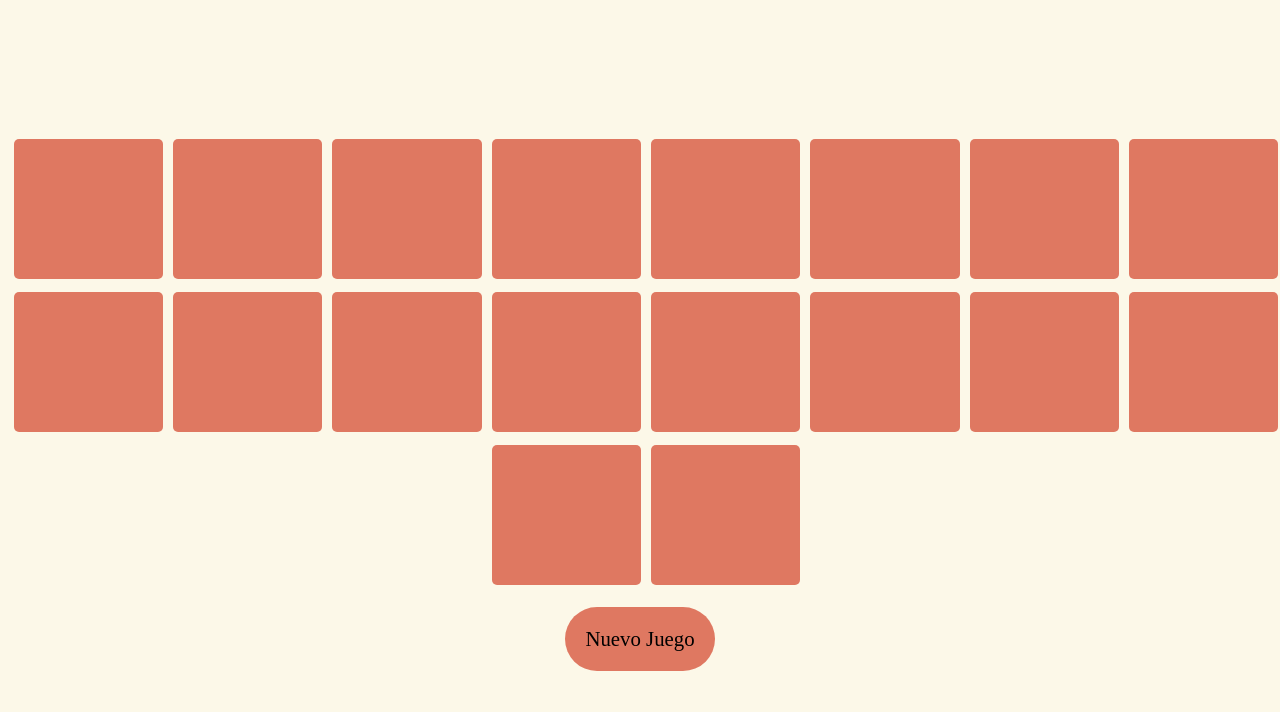
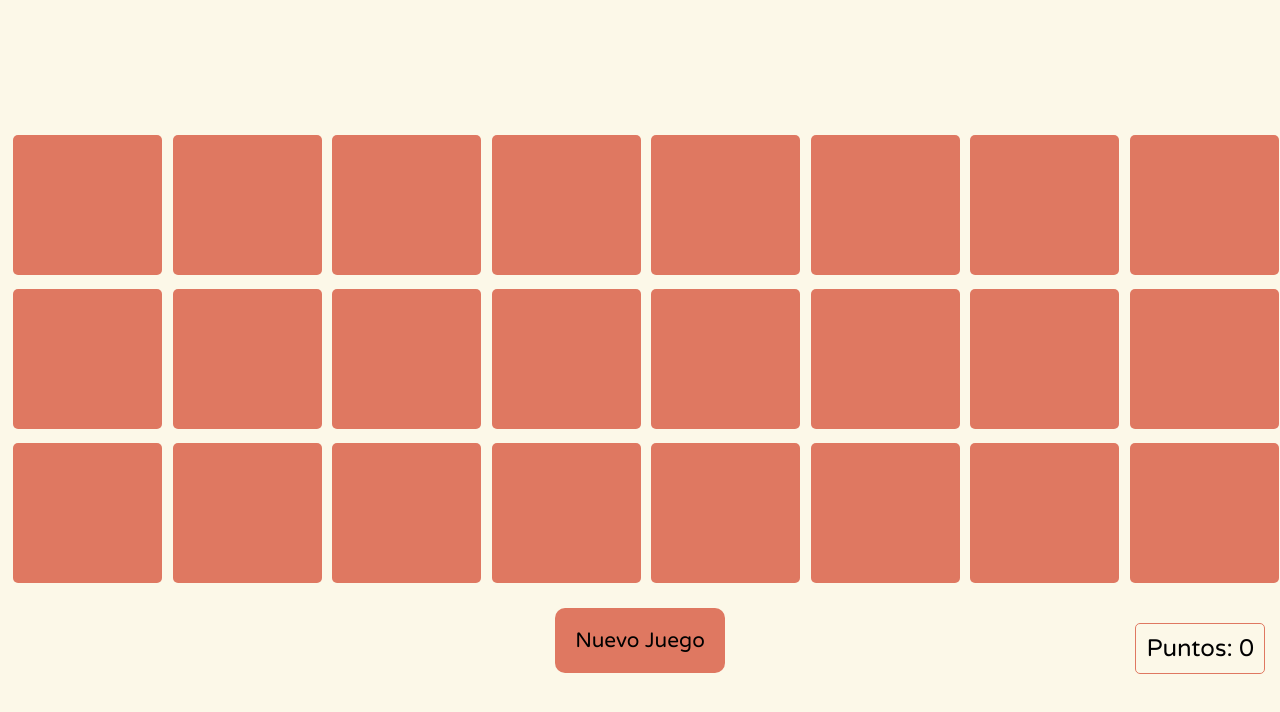
Before and after one commit to JuanBarco4/Tarjetas-m, a plain HTML site: page index.html in a window 1280 px wide. Drawn offline with Linux system fonts and the light colour scheme.

Commit message:
Logica de punteo hecha

```diff
--- a/css/tarjetas.css
+++ b/css/tarjetas.css
@@ -5,6 +5,7 @@
 
 * {
     transition: all 0.3s;
+    font-family: 'Varela Round', sans-serif;
 }
 
 body {
@@ -37,7 +38,7 @@ div {
 .tarjeta {
     position: relative;
     transform-style: preserve-3d;
-    animation: iniciar 5s;
+    animation: iniciar 3s;
 }
 
 .cara {
@@ -63,6 +64,36 @@ div {
     cursor: pointer;
     background: #DF7861;
     padding: 20px;
-    border-radius: 50px;
+    border-radius: 10px;
     font-size: 130%;
 }
+
+.nuevo-juego:hover {
+    background: #f3927c;
+}
+
+#puntos {
+    display: inline-block;
+    display: flex;
+    align-self: flex-end;
+    margin-right: 15px;
+    margin-top: -50px;
+    font-size: 150%;
+    margin-left: 30px;
+    padding: 10px;
+    border: 1px solid #DF7861;
+    border-radius: 5px;
+}
+
+@keyframes iniciar {
+
+    20%,
+    90% {
+        transform: rotateY(180deg);
+    }
+
+    0%,
+    100% {
+        transform: rotateY(0deg);
+    }
+}
--- a/index.html
+++ b/index.html
@@ -6,7 +6,9 @@
     <title>Memoria</title>
     <link rel="stylesheet" href="css/tarjetas.css">
 
-    <link rel="stylesheet" href="https://cdnjs.cloudflare.com/ajax/libs/font-awesome/5.15.3/css/all.min.css">
+    <link rel="preconnect" href="https://fonts.googleapis.com">
+    <link rel="preconnect" href="https://fonts.gstatic.com" crossorigin>
+    <link href="https://fonts.googleapis.com/css2?family=Varela+Round&display=swap" rel="stylesheet">
 </head>
 
 <body>
@@ -19,6 +21,11 @@
         Nuevo Juego
     </div>
 
+
+    <div id="puntos">
+        Puntos: 0
+    </div>
+
     <script src="./js/main.js"></script>
 </body>
 </html>
--- a/js/main.js
+++ b/js/main.js
@@ -1,20 +1,23 @@
+let puntos;
 let iconos = []
-        let selecciones = []
+let selecciones = []
 
         generarTablero()
 
         function cargarIconos() {
             iconos = [
-                '🍇','🍈','🍉','🍊','🍋','🍌','🍍','🥭','🍎'
+                '🍇','🍈','🍉','🍊','🍋','🍌','🍍','🥭','🍎','🥥','🍒','🍏'
             ]
         }
 
         function generarTablero() {
+            puntos = 0
+            document.getElementById("puntos").innerHTML = "Puntos: " + puntos
             cargarIconos()
             selecciones = []
             let tablero = document.getElementById("tablero")
             let tarjetas = []
-            for (let i = 0; i < 18; i++) {
+            for (let i = 0; i < 24; i++) {
                 tarjetas.push(`
                 <div class="area-tarjeta" onclick="seleccionarTarjeta(${i})">
                     <div class="tarjeta" id="tarjeta${i}">
@@ -61,6 +64,8 @@ let iconos = []
                 }else{
                     trasera1.style.background = "#95c799"
                     trasera2.style.background = "#95c799"
+                    puntos++;
+                    document.getElementById("puntos").innerHTML = "Puntos: " + puntos
                 }
             }, 1000);
         }
```
